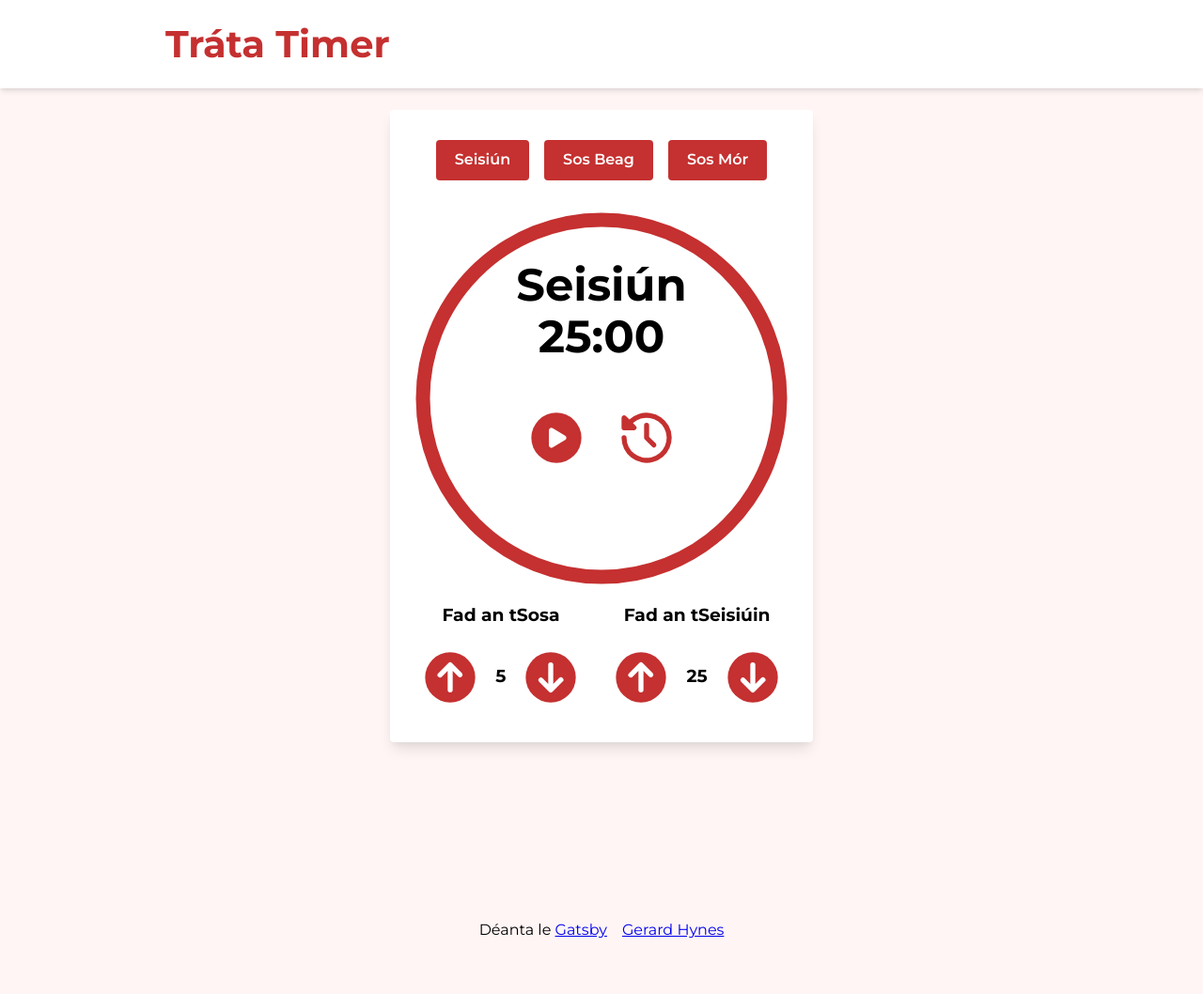
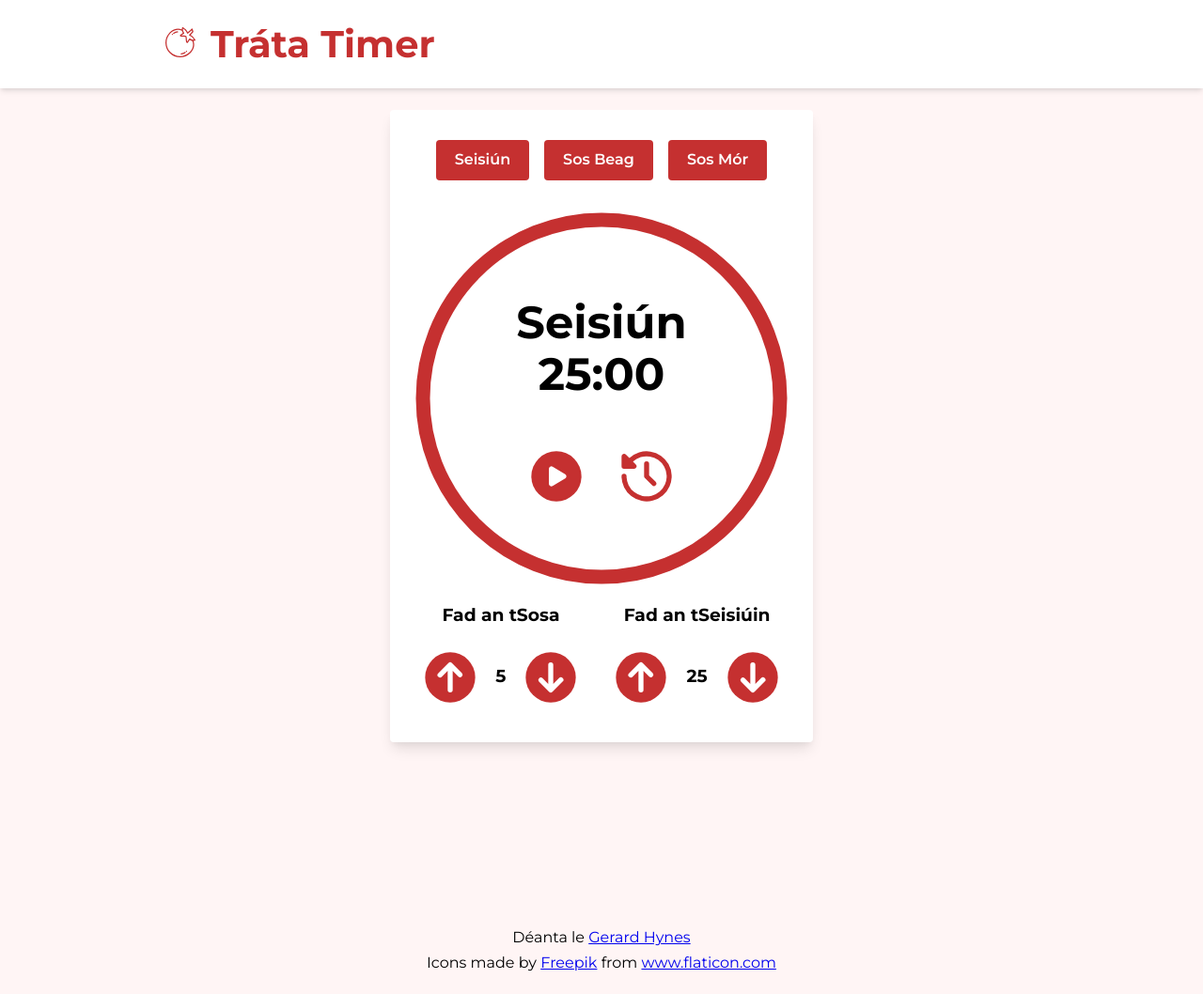
Before and after one commit to gerhynes/trata-timer, a Gatsby site: page / in a window 1280 px wide. Shown: the whole page at 94% size. Before the commit the page ends 1016 px from the top, so only its background shows below. Built offline with nearby package versions, Linux system fonts and the light colour scheme; Gatsby itself is replaced by a stand-in of ours.

Commit message:
Add tomato icons

```diff
--- a/gatsby-config.js
+++ b/gatsby-config.js
@@ -24,7 +24,7 @@ module.exports = {
         background_color: `#c53030`,
         theme_color: `#c53030`,
         display: `minimal-ui`,
-        icon: `src/images/gatsby-icon.png`, // This path is relative to the root of the site.
+        icon: `src/images/tomato.png`, // This path is relative to the root of the site.
       },
     },
     // this (optional) plugin enables Progressive Web App + Offline functionality
--- a/src/components/footer.css
+++ b/src/components/footer.css
@@ -1,9 +1,9 @@
-.footer {
+.Footer {
   padding: 1rem;
   margin-top: 3rem;
   text-align: center;
 }
 
-.footer span {
-  margin: 0 0.5rem;
+.Footer__links {
+  margin: 0.5rem;
 }
--- a/src/components/footer.js
+++ b/src/components/footer.js
@@ -2,15 +2,20 @@ import React from "react";
 import "./Footer.css";
 
 const Footer = () => (
-  <footer className="footer">
-    <span>
-      Déanta le
-      {` `}
-      <a href="https://www.gatsbyjs.org">Gatsby</a>
-    </span>
-    <span>
-      <a href="https://github.com/GK-Hynes">Gerard Hynes</a>
-    </span>
+  <footer className="Footer">
+    <div className="Footer__links">
+      Déanta le <a href="https://github.com/GK-Hynes">Gerard Hynes</a>
+    </div>
+    <div className="Footer__links">
+      Icons made by{" "}
+      <a href="https://www.flaticon.com/authors/freepik" title="Freepik">
+        Freepik
+      </a>{" "}
+      from{" "}
+      <a href="https://www.flaticon.com/" title="Flaticon">
+        www.flaticon.com
+      </a>
+    </div>
   </footer>
 );
 
--- a/src/components/header.css
+++ b/src/components/header.css
@@ -16,3 +16,9 @@
   padding: 1.5rem 1rem;
   font-size: 2.5rem;
 }
+
+.logo {
+  width: 2rem;
+  fill: #c53030;
+  margin-right: 1rem;
+}
--- a/src/components/header.js
+++ b/src/components/header.js
@@ -1,24 +1,118 @@
-import React from "react"
-import PropTypes from "prop-types"
-import { Link } from "gatsby"
-import "./Header.css"
+import React from "react";
+import PropTypes from "prop-types";
+import { Link } from "gatsby";
+import "./Header.css";
 
 const Header = ({ siteTitle }) => (
   <header className="Header">
-      <h1 className="Header__title">
-        <Link to="/" className="Header__link">
-          {siteTitle}
-        </Link>
-      </h1>
+    <h1 className="Header__title">
+      <Link to="/" className="Header__link">
+        <span>
+          <svg
+            className="logo"
+            version="1.1"
+            id="Capa_1"
+            xmlns="http://www.w3.org/2000/svg"
+            x="0px"
+            y="0px"
+            viewBox="0 0 512 512"
+          >
+            <g>
+              <g>
+                <path
+                  d="M216.956,78.428c-0.333-5.515-5.091-9.731-10.585-9.377c-25.117,1.521-50.249,10.768-72.681,26.74
+			c-4.499,3.203-5.549,9.447-2.345,13.946c1.95,2.739,5.028,4.2,8.154,4.2c2.006,0,4.032-0.603,5.792-1.855
+			c19.652-13.994,40.609-21.755,62.288-23.068C213.092,88.68,217.29,83.941,216.956,78.428z"
+                />
+              </g>
+            </g>
+            <g>
+              <g>
+                <path
+                  d="M125.347,114.989c-3.867-3.942-10.193-4.009-14.137-0.145l-0.325,0.324c-3.925,3.885-3.957,10.217-0.071,14.142
+			c1.955,1.976,4.53,2.965,7.106,2.965c2.542,0,5.086-0.964,7.035-2.894l0.251-0.25
+			C129.147,125.264,129.212,118.932,125.347,114.989z"
+                />
+              </g>
+            </g>
+            <g>
+              <g>
+                <path
+                  d="M510.385,212.18c-25.948-39.92-49.321-68.294-80.846-82.074c2.479-2.59,4.939-5.145,7.366-7.663
+			c11.85-12.301,24.103-25.021,37.04-40.338c2.15-2.547,2.892-5.996,1.976-9.2l-12.504-43.763c-0.988-3.457-3.757-6.118-7.25-6.969
+			c-3.495-0.849-7.176,0.241-9.643,2.857C430.045,42.513,416.2,54.217,398.67,69.034c-5.255,4.442-10.969,9.271-17.228,14.657
+			c-16.455-34.38-44.787-58.044-81.608-82.065c-2.38-1.553-5.309-2.02-8.054-1.284s-5.047,2.605-6.331,5.141
+			c-0.473,0.933-6.145,12.525-6.588,30.685C209.515,8.955,132.033,27.455,73.008,86.48C25.928,133.559,0,196.155,0,262.736
+			s25.928,129.177,73.008,176.256C120.087,486.072,182.683,512,249.264,512c66.58,0,129.176-25.928,176.256-73.008
+			c32.043-32.043,53.162-69.465,61.076-108.22c6.778-33.197,3.769-66.667-8.643-97.748c16.813-0.767,27.339-5.852,28.566-6.474
+			c2.533-1.283,4.4-3.582,5.139-6.323C512.394,217.486,511.932,214.56,510.385,212.18z M411.377,424.849
+			C368.075,468.152,310.502,492,249.264,492s-118.812-23.848-162.113-67.15C43.848,381.548,20,323.974,20,262.736
+			s23.848-118.812,67.15-162.113c55.903-55.905,129.772-71.663,193.913-41.758c2.547,11.752,7.58,24.885,16.601,38.818
+			c-4.52,2.995-9.53,6.101-14.439,9.144c-23.328,14.459-40.184,24.905-37.976,38.762c1.152,7.23,7.07,12.194,17.589,14.755
+			c3.626,0.884,10.732,1.149,25.183,1.62c16.378,0.534,40.055,1.306,53.348,3.793c2.303,9.94,3.107,22.12,3.951,34.898
+			c0.899,13.614,1.829,27.692,4.656,41.108c1.605,7.61,5.36,25.431,19.535,25.431c11.751,0,19.772-13.059,31.914-32.826
+			c3.935-6.406,8.244-13.424,12.811-20.099c13.321,8.594,27.229,14.342,41.161,17.054
+			C485.653,294.833,469.404,366.822,411.377,424.849z M473.707,213.124c-3.385,0-6.771-0.235-10.154-0.688
+			c-0.161-0.023-0.321-0.044-0.483-0.06c-15.199-2.129-30.359-8.809-45.201-19.94c-4.4-3.299-10.633-2.429-13.959,1.946
+			c-7.257,9.539-13.775,20.152-19.526,29.517c-4.131,6.725-9.379,15.268-13.215,20.111c-0.494-1.572-1.048-3.649-1.622-6.373
+			c-2.535-12.026-3.417-25.384-4.27-38.301c-1.084-16.409-2.107-31.908-6.313-44.985c-1-3.112-3.459-5.538-6.584-6.498
+			c-13.855-4.254-41.497-5.155-63.708-5.879c-8.111-0.265-17.213-0.561-20.377-0.951c5.954-5.104,17.725-12.398,25.466-17.197
+			c8.418-5.217,17.121-10.611,23.857-15.735c4.374-3.327,5.243-9.562,1.945-13.959c-11.945-15.928-17.455-30.572-19.601-42.847
+			c-0.046-0.571-0.139-1.137-0.28-1.689c-1.484-9.722-0.869-17.867,0.245-23.857c33.146,22.751,56.238,44.855,68.243,77.973
+			c1.126,3.106,3.714,5.456,6.915,6.277c3.199,0.825,6.6,0.01,9.084-2.171c10.378-9.111,19.428-16.761,27.412-23.51
+			c13.624-11.516,25.081-21.2,37.323-33.158l6.311,22.089c-11.28,13.075-22.161,24.371-32.716,35.328
+			c-5.9,6.125-12.001,12.458-18.13,19.055c-2.387,2.569-3.254,6.201-2.284,9.572c0.97,3.37,3.635,5.986,7.022,6.894
+			c27.375,7.336,48.324,25.519,77.152,67.92C482.769,212.647,478.544,213.124,473.707,213.124z"
+                />
+              </g>
+            </g>
+            <g>
+              <g>
+                <path
+                  d="M366.124,404.002c-3.885-3.924-10.218-3.956-14.142-0.071l-0.289,0.287c-3.925,3.885-3.957,10.217-0.071,14.142
+			c1.955,1.976,4.53,2.965,7.107,2.965c2.542,0,5.086-0.964,7.035-2.894l0.289-0.287
+			C369.978,414.259,370.01,407.927,366.124,404.002z"
+                />
+              </g>
+            </g>
+            <g>
+              <g>
+                <path
+                  d="M345.591,423.575c-3.204-4.497-9.446-5.55-13.947-2.345c-19.651,13.994-40.608,21.754-62.287,23.068
+			c-5.513,0.334-9.711,5.072-9.377,10.586c0.321,5.307,4.726,9.395,9.972,9.395c0.204,0,0.408-0.006,0.614-0.018
+			c25.117-1.521,50.249-10.768,72.68-26.74C347.745,434.318,348.795,428.074,345.591,423.575z"
+                />
+              </g>
+            </g>
+            <g></g>
+            <g></g>
+            <g></g>
+            <g></g>
+            <g></g>
+            <g></g>
+            <g></g>
+            <g></g>
+            <g></g>
+            <g></g>
+            <g></g>
+            <g></g>
+            <g></g>
+            <g></g>
+            <g></g>
+          </svg>
+        </span>
+        {siteTitle}
+      </Link>
+    </h1>
   </header>
-)
+);
 
 Header.propTypes = {
   siteTitle: PropTypes.string,
-}
+};
 
 Header.defaultProps = {
   siteTitle: ``,
-}
+};
 
-export default Header
+export default Header;
--- a/src/components/timer.css
+++ b/src/components/timer.css
@@ -86,7 +86,7 @@ h3 {
 
 .display-inner {
   position: absolute;
-  top: 5%;
+  top: 15%;
   left: 0;
   height: 400px;
   width: 400px;
```
Also changed, not shown: src/images/tomato.png (added), 1 other file.
